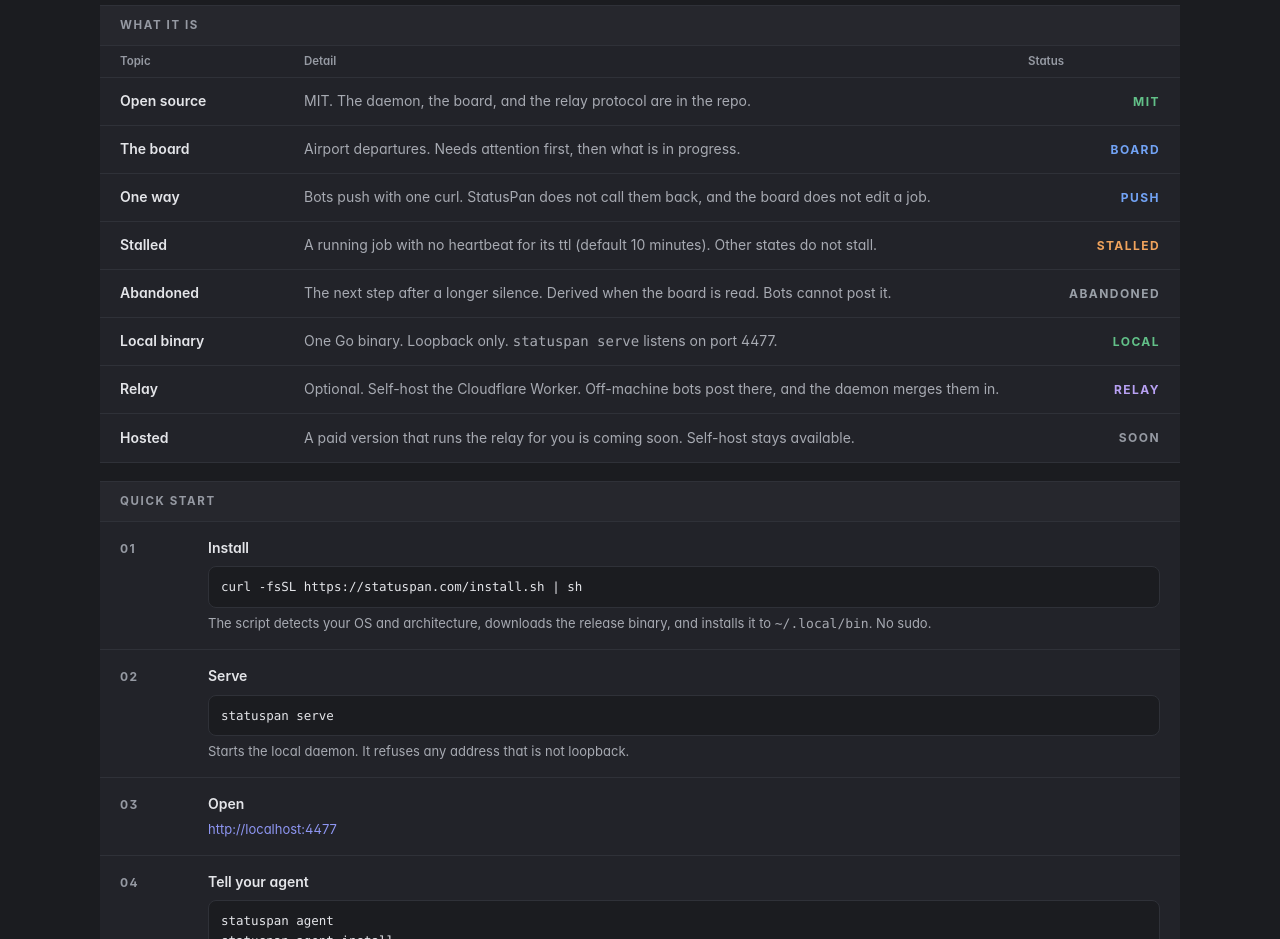
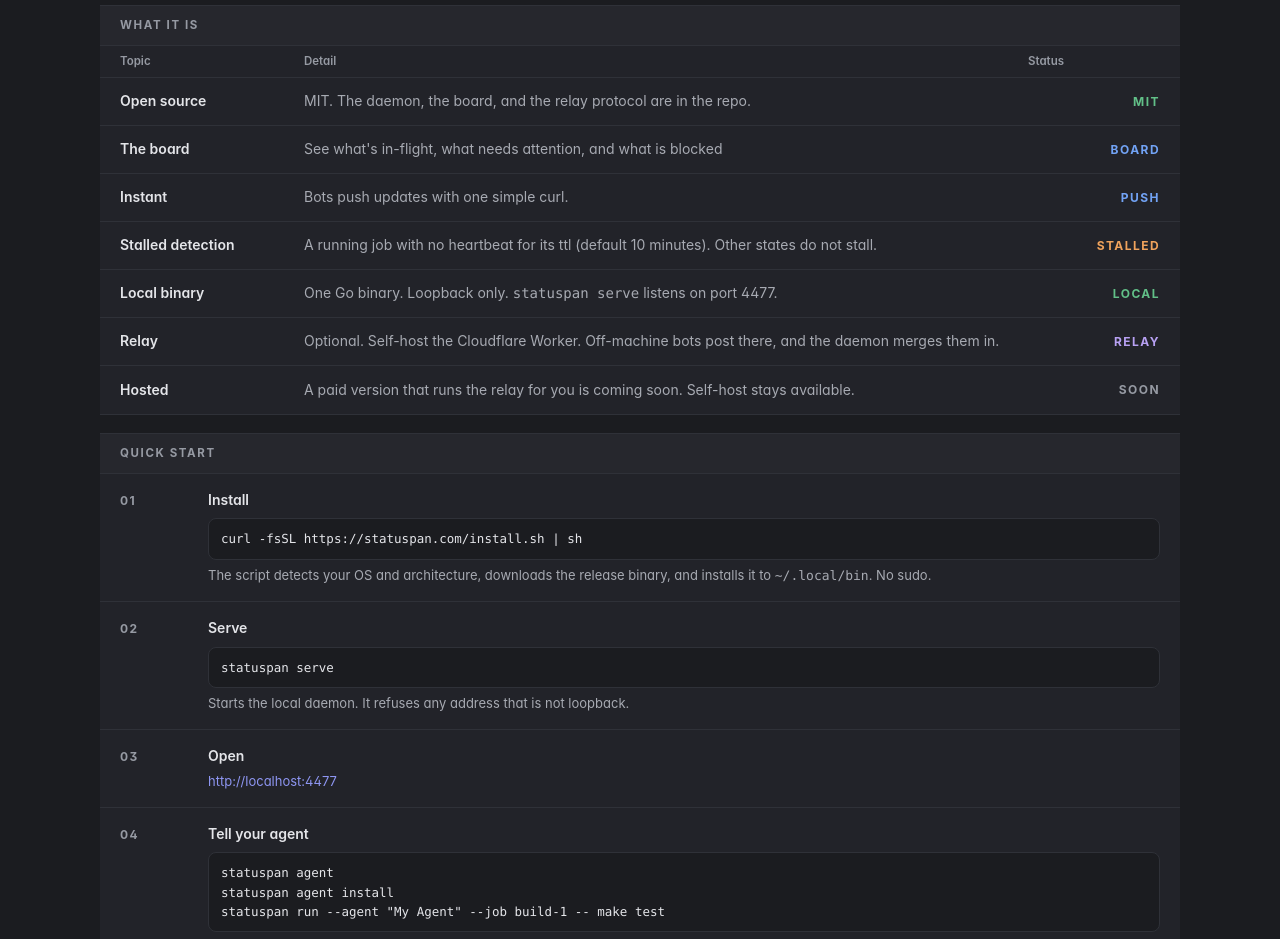
Before and after one commit to kirillzubovsky/statuspan, a plain HTML site: page site/index.html in a window 1280 px wide. Shown: the part 880-1819 px from the top of the page. Drawn offline with Linux system fonts and the light colour scheme.

Commit message:
Update homepage feature copy on statuspan.com
Retitle the board blurb, rename One way to Instant, rename Stalled to
Stalled detection, and remove the Abandoned feature row.

```diff
--- a/site/index.html
+++ b/site/index.html
@@ -210,23 +210,18 @@ code{font:inherit}
    </div>
    <div class="brow">
     <span class="b-title">The board</span>
-    <span class="b-detail">Airport departures. Needs attention first, then what is in progress.</span>
+    <span class="b-detail">See what's in-flight, what needs attention, and what is blocked</span>
     <span class="b-status word running">Board</span>
    </div>
    <div class="brow">
-    <span class="b-title">One way</span>
-    <span class="b-detail">Bots push with one curl. StatusPan does not call them back, and the board does not edit a job.</span>
+    <span class="b-title">Instant</span>
+    <span class="b-detail">Bots push updates with one simple curl.</span>
     <span class="b-status word running">Push</span>
    </div>
    <div class="brow">
-    <span class="b-title">Stalled</span>
+    <span class="b-title">Stalled detection</span>
     <span class="b-detail">A running job with no heartbeat for its ttl (default 10 minutes). Other states do not stall.</span>
     <span class="b-status word stalled">Stalled</span>
-   </div>
-   <div class="brow">
-    <span class="b-title">Abandoned</span>
-    <span class="b-detail">The next step after a longer silence. Derived when the board is read. Bots cannot post it.</span>
-    <span class="b-status word abandoned">Abandoned</span>
    </div>
    <div class="brow">
     <span class="b-title">Local binary</span>
```
